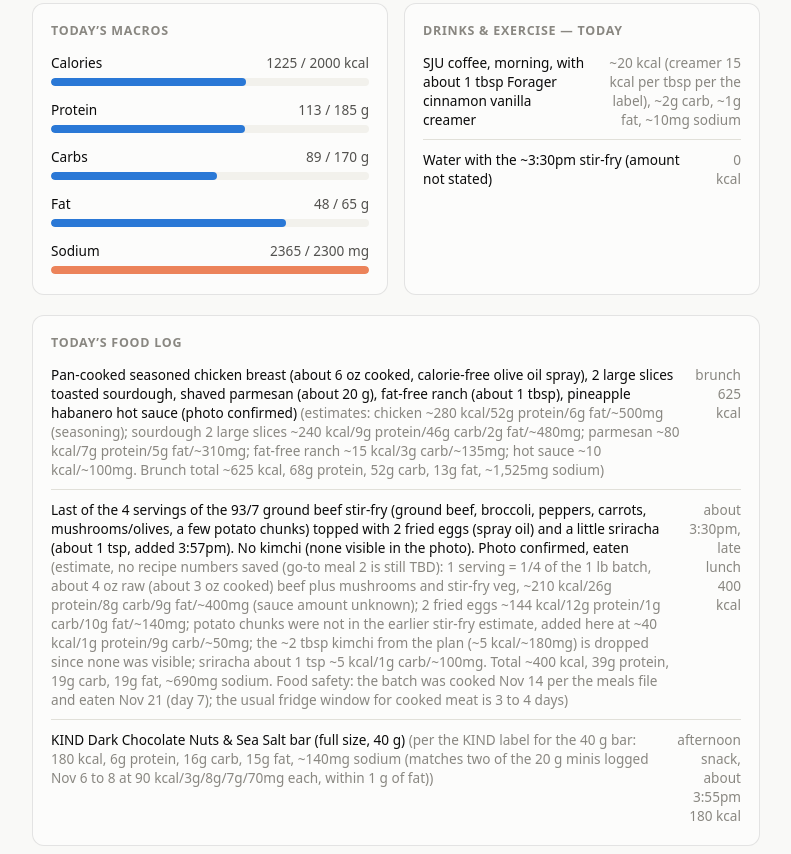
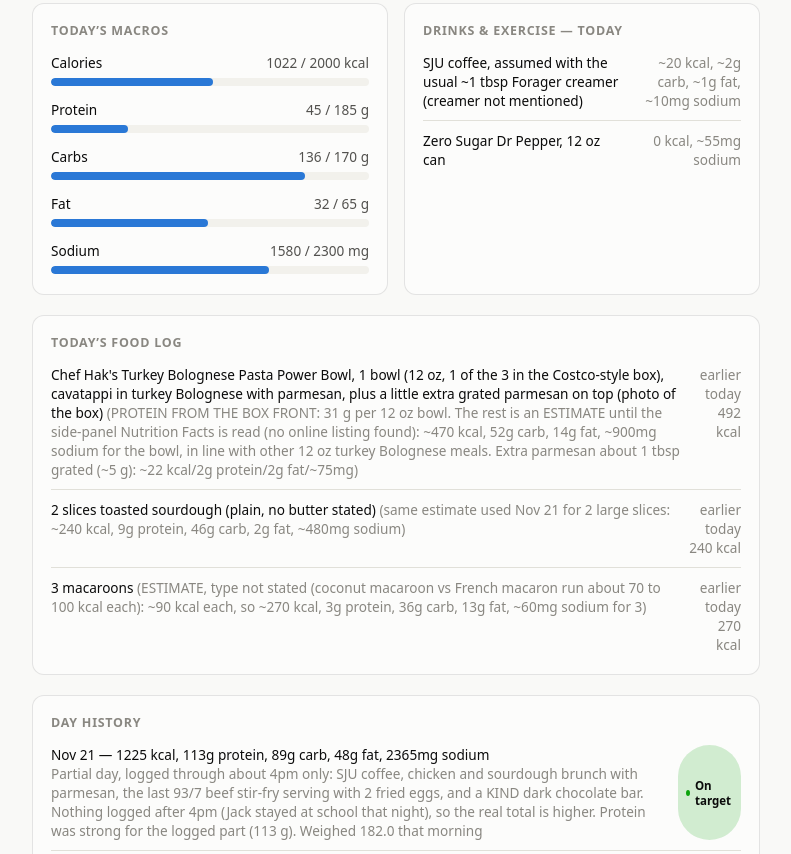
Before and after one commit to Scantr0n/macro-tracker, a plain HTML site: page index.html in a window 1280 px wide. Shown: the part 690-1544 px from the top of the page, without its empty margins (244-1035 px from the left). Drawn offline with Linux system fonts and the light colour scheme.

Commit message:
Nov 22: archive Nov 21 partial; log coffee, Chef Hak's turkey bolognese bowl, sourdough, 3 macaroons, Dr Pepper Zero (~1,022 kcal)

```diff
--- a/index.html
+++ b/index.html
@@ -260,7 +260,7 @@
 
   <header>
     <h1>Macro &amp; Weight Tracker</h1>
-    <div class="updated">Updated Nov 21, 2026</div>
+    <div class="updated">Updated Nov 22, 2026</div>
   </header>
 
   <section class="stats">
@@ -437,19 +437,19 @@
     sodium: 2300,
   };
 
-  // Today (Nov 21) so far: coffee + brunch + the ~3:30pm beef stir-fry with 2 eggs and a little sriracha (confirmed eaten at 3:44pm with a photo) + a KIND bar at ~3:55pm.
-  // Coffee 20/0/2/1/10 + brunch 625/68/52/13/1525 + stir-fry 400/39/19/19/690 + KIND bar 180/6/16/15/140.
-  const todayMacros = { calories: 1225, protein: 113, carbs: 89, fat: 48, sodium: 2365 };
+  // Today (Nov 22) so far, dictated by Jack at ~5pm back home in Minnetonka: SJU coffee, 1 Chef Hak's Turkey Bolognese bowl with a little parmesan, 2 slices sourdough toast, 3 macaroons, a Zero Sugar Dr Pepper.
+  // Coffee 20/0/2/1/10 + bolognese 470/31/52/14/900 + parmesan 22/2/0/2/75 + sourdough 240/9/46/2/480 + macaroons 270/3/36/13/60 + Dr Pepper Zero 0/0/0/0/55.
+  const todayMacros = { calories: 1022, protein: 45, carbs: 136, fat: 32, sodium: 1580 };
 
   const todayFoodLog = [
-    { time: "brunch", item: "Pan-cooked seasoned chicken breast (about 6 oz cooked, calorie-free olive oil spray), 2 large slices toasted sourdough, shaved parmesan (about 20 g), fat-free ranch (about 1 tbsp), pineapple habanero hot sauce (photo confirmed)", detail: "estimates: chicken ~280 kcal/52g protein/6g fat/~500mg (seasoning); sourdough 2 large slices ~240 kcal/9g protein/46g carb/2g fat/~480mg; parmesan ~80 kcal/7g protein/5g fat/~310mg; fat-free ranch ~15 kcal/3g carb/~135mg; hot sauce ~10 kcal/~100mg. Brunch total ~625 kcal, 68g protein, 52g carb, 13g fat, ~1,525mg sodium", cal: 625 },
-    { time: "about 3:30pm, late lunch", item: "Last of the 4 servings of the 93/7 ground beef stir-fry (ground beef, broccoli, peppers, carrots, mushrooms/olives, a few potato chunks) topped with 2 fried eggs (spray oil) and a little sriracha (about 1 tsp, added 3:57pm). No kimchi (none visible in the photo). Photo confirmed, eaten", detail: "estimate, no recipe numbers saved (go-to meal 2 is still TBD): 1 serving = 1/4 of the 1 lb batch, about 4 oz raw (about 3 oz cooked) beef plus mushrooms and stir-fry veg, ~210 kcal/26g protein/8g carb/9g fat/~400mg (sauce amount unknown); 2 fried eggs ~144 kcal/12g protein/1g carb/10g fat/~140mg; potato chunks were not in the earlier stir-fry estimate, added here at ~40 kcal/1g protein/9g carb/~50mg; the ~2 tbsp kimchi from the plan (~5 kcal/~180mg) is dropped since none was visible; sriracha about 1 tsp ~5 kcal/1g carb/~100mg. Total ~400 kcal, 39g protein, 19g carb, 19g fat, ~690mg sodium. Food safety: the batch was cooked Nov 14 per the meals file and eaten Nov 21 (day 7); the usual fridge window for cooked meat is 3 to 4 days", cal: 400 },
-    { time: "afternoon snack, about 3:55pm", item: "KIND Dark Chocolate Nuts & Sea Salt bar (full size, 40 g)", detail: "per the KIND label for the 40 g bar: 180 kcal, 6g protein, 16g carb, 15g fat, ~140mg sodium (matches two of the 20 g minis logged Nov 6 to 8 at 90 kcal/3g/8g/7g/70mg each, within 1 g of fat)", cal: 180 },
+    { time: "earlier today", item: "Chef Hak's Turkey Bolognese Pasta Power Bowl, 1 bowl (12 oz, 1 of the 3 in the Costco-style box), cavatappi in turkey Bolognese with parmesan, plus a little extra grated parmesan on top (photo of the box)", detail: "PROTEIN FROM THE BOX FRONT: 31 g per 12 oz bowl. The rest is an ESTIMATE until the side-panel Nutrition Facts is read (no online listing found): ~470 kcal, 52g carb, 14g fat, ~900mg sodium for the bowl, in line with other 12 oz turkey Bolognese meals. Extra parmesan about 1 tbsp grated (~5 g): ~22 kcal/2g protein/2g fat/~75mg", cal: 492 },
+    { time: "earlier today", item: "2 slices toasted sourdough (plain, no butter stated)", detail: "same estimate used Nov 21 for 2 large slices: ~240 kcal, 9g protein, 46g carb, 2g fat, ~480mg sodium", cal: 240 },
+    { time: "earlier today", item: "3 macaroons", detail: "ESTIMATE, type not stated (coconut macaroon vs French macaron run about 70 to 100 kcal each): ~90 kcal each, so ~270 kcal, 3g protein, 36g carb, 13g fat, ~60mg sodium for 3", cal: 270 },
   ];
 
   const drinksExercise = [
-    { what: "SJU coffee, morning, with about 1 tbsp Forager cinnamon vanilla creamer", detail: "~20 kcal (creamer 15 kcal per tbsp per the label), ~2g carb, ~1g fat, ~10mg sodium" },
-    { what: "Water with the ~3:30pm stir-fry (amount not stated)", detail: "0 kcal" },
+    { what: "SJU coffee, assumed with the usual ~1 tbsp Forager creamer (creamer not mentioned)", detail: "~20 kcal, ~2g carb, ~1g fat, ~10mg sodium" },
+    { what: "Zero Sugar Dr Pepper, 12 oz can", detail: "0 kcal, ~55mg sodium" },
   ];
 
   // Past days, archived once the calendar rolls over — todayMacros above is always the live day.
@@ -561,6 +561,7 @@
     { date: "Nov 18", calories: null, protein: null, carbs: null, fat: null, sodium: null, note: "Not logged, nothing captured this day. No weigh-in, so the Wednesday Nov 18 checkpoint (target 176.5) has no reading." },
     { date: "Nov 19", calories: null, protein: null, carbs: null, fat: null, sodium: null, note: "Not logged, nothing captured this day." },
     { date: "Nov 20", calories: null, protein: null, carbs: null, fat: null, sodium: null, note: "Not logged. Jack played a lot of basketball (not quantified, so no burn is counted) and did not log food." },
+    { date: "Nov 21", calories: 1225, protein: 113, carbs: 89, fat: 48, sodium: 2365, note: "Partial day, logged through about 4pm only: SJU coffee, chicken and sourdough brunch with parmesan, the last 93/7 beef stir-fry serving with 2 fried eggs, and a KIND dark chocolate bar. Nothing logged after 4pm (Jack stayed at school that night), so the real total is higher. Protein was strong for the logged part (113 g). Weighed 182.0 that morning" },
   ];
 
   // Grocery list built from this week's actual data: every low-sodium day traced back to fresh,
```
